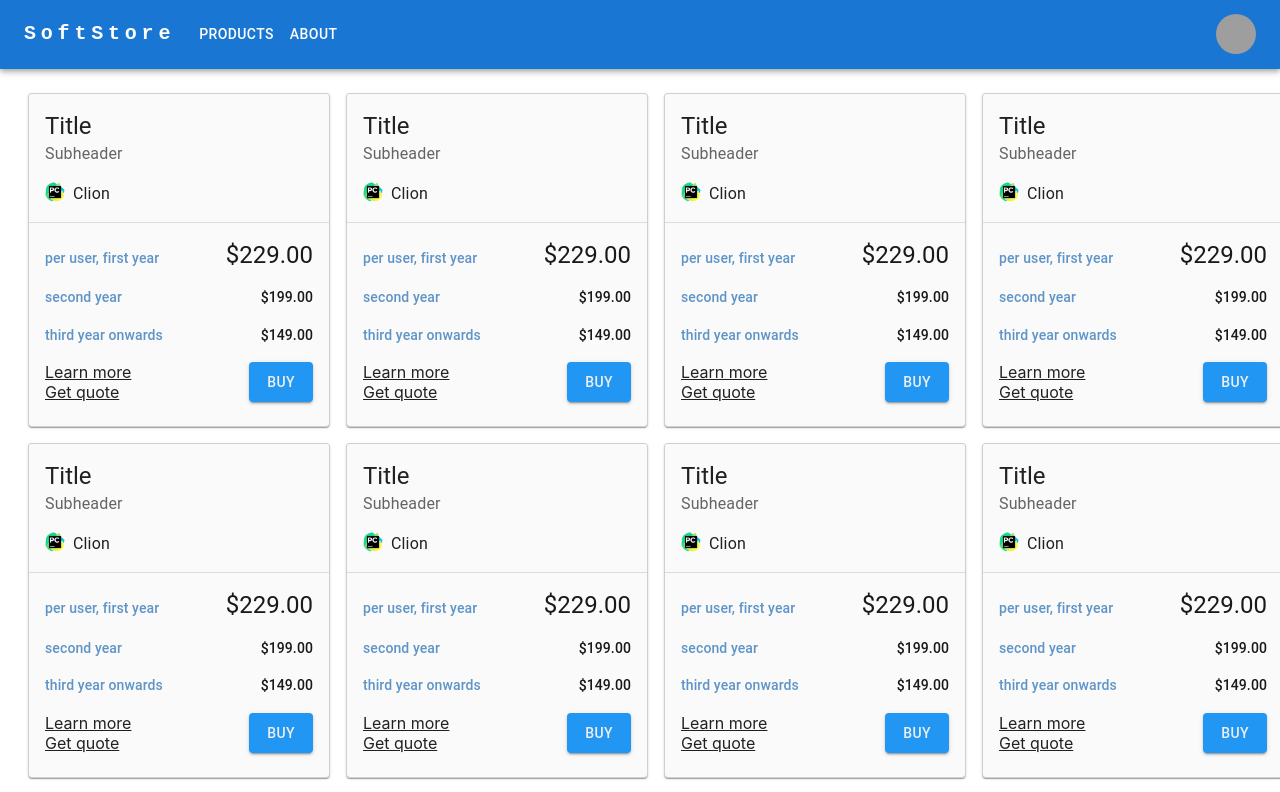
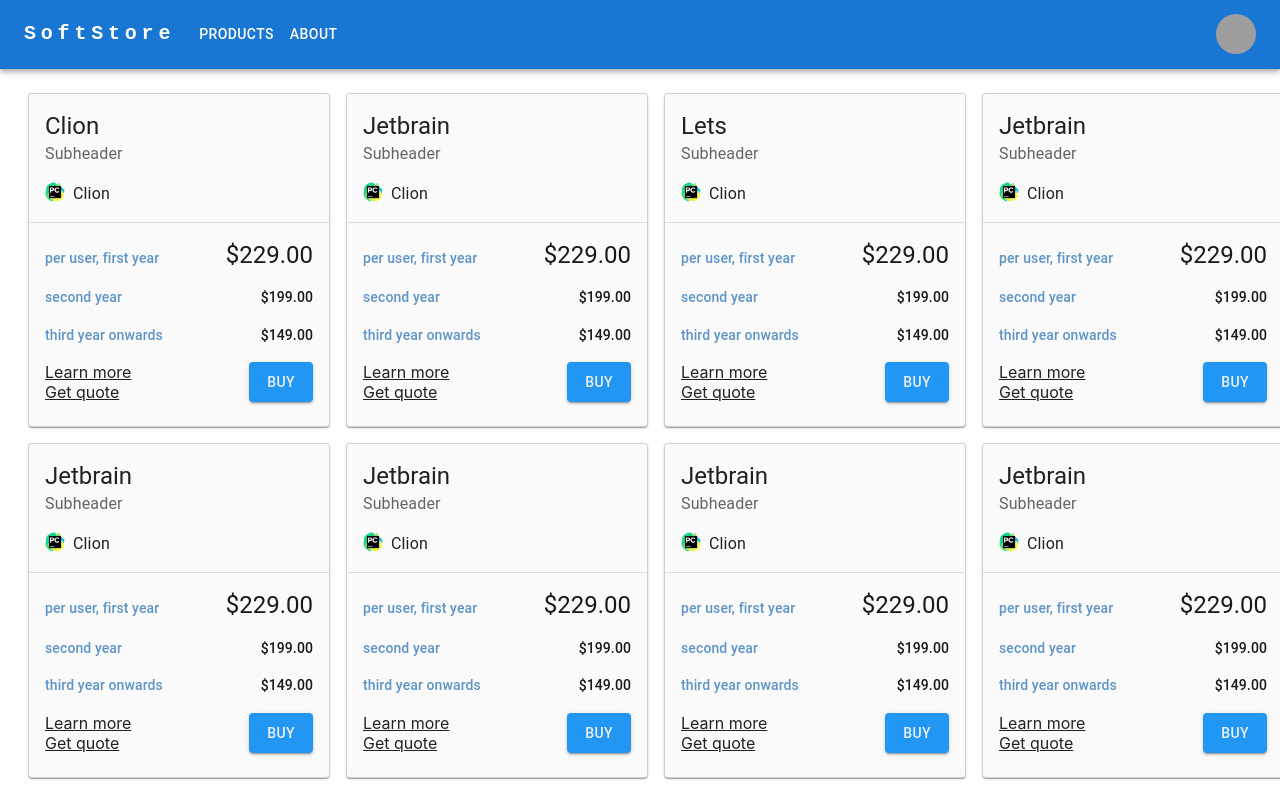
Before and after one commit to BenCheng2/reactsoftwarestore, a React (Create React App) app: page / in a window 1280 px wide. Shown: the top 792 px of the page. Built offline with nearby package versions, Linux system fonts and the light colour scheme; grey boxes are pictures that could not be loaded.

Commit message:
fix(Styles): Fix the type conflict of component arguments

```diff
--- a/src/components/Product.tsx
+++ b/src/components/Product.tsx
@@ -13,7 +13,27 @@
     Typography
 } from "@mui/material";
 
-const Product = () => {
+interface productprops {
+    title: string;
+    subheader: string;
+    iconAddress: string;
+    product: string;
+    firstYearPrice: string;
+    secondYearPrice: string;
+    thirdYearPrice: string;
+    learnMore: string;
+    getQuote: string;
+    buyLink: string;
+}
+
+// @ts-ignore
+const Product:React.FC<productprops> = ({
+                 title, subheader,
+                 iconAddress, product,
+                 firstYearPrice, secondYearPrice,
+                 thirdYearPrice, learnMore,
+                 getQuote, buyLink
+                 }) => {
     return (
         <div>
             <Card
@@ -26,7 +46,7 @@
                 } }
             >
                 <CardHeader
-                    title={"Title" }
+                    title={ title }
                     subheader="Subheader"
                     titleTypographyProps={ {align: 'left'} }
                     subheaderTypographyProps={ {
@@ -38,22 +58,22 @@
                 >
                 </CardHeader>
 
-                <Container disableGutters={true}
-                           sx={{
+                <Container disableGutters={ true }
+                           sx={ {
                                ml: 2,
                                mb: 2,
                                display: 'flex',
                                flexDirection: 'row',
-                           }}
+                           } }
                 >
                     <Avatar
-                        src={require('../resources/pycharm.png')}
-                        sx={{
+                        src={ require('../resources/pycharm.png') }
+                        sx={ {
                             height: 20, width: 20,
-                        }}
+                        } }
                     >
                     </Avatar>
-                    <Typography sx={{ml: 1}}>Clion</Typography>
+                    <Typography sx={ {ml: 1} }>Clion</Typography>
                 </Container>
 
                 <Divider/>
--- a/src/pages/Products.tsx
+++ b/src/pages/Products.tsx
@@ -10,7 +10,7 @@
             <Grid container justifyContent={ "center" } sx={ {m: 2} }>
                 { products.map((product) => {
                     return (
-                        <Product key={ product.title } { ...product }/>
+                        <Product key={ product.title }  { ...product }/>
                     )
                 }) }
 
--- a/src/resources/products.json
+++ b/src/resources/products.json
@@ -24,7 +24,7 @@
     "buyLink": ""
   },
   {
-    "title": "Jetbrain",
+    "title": "Lets",
     "subheader": "IDE",
     "iconAddress": "./pycharm.png",
     "product": "Clion",
```
